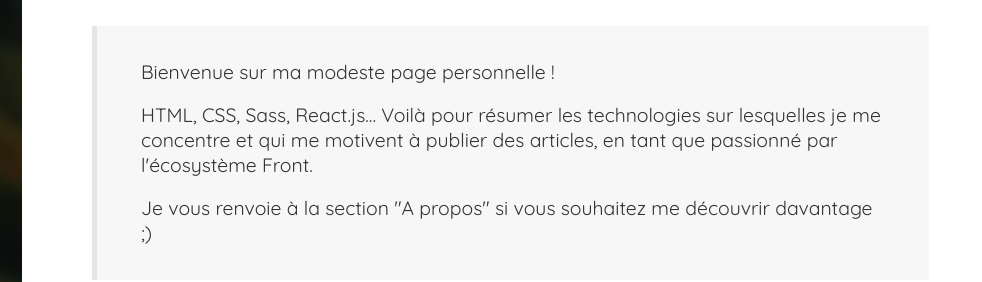
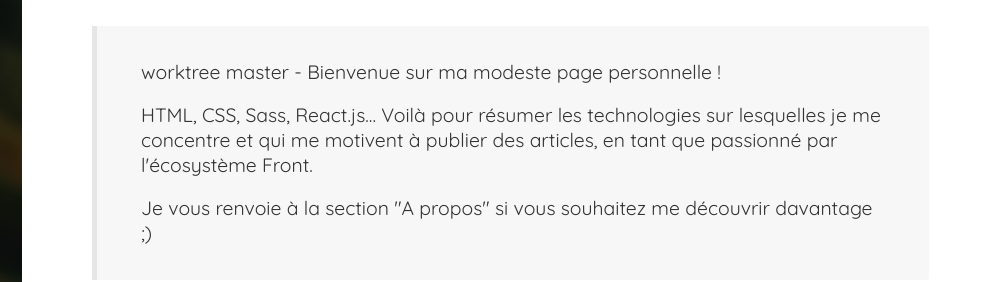
Before and after one commit to burrich/burrich.github.io, a plain HTML site: page index.html in a window 1280 px wide. Shown: the top 282 px of the page, 298-1280 px from the left. Drawn offline with Linux system fonts and the light colour scheme.

Commit message:
Check worktree master branch on prod

```diff
--- a/index.html
+++ b/index.html
@@ -67,7 +67,7 @@
 
           <div class="content-header">
             <p class="content-header-p">
-              <strong>Bienvenue sur ma modeste page personnelle !</strong>
+              <strong>worktree master - Bienvenue sur ma modeste page personnelle !</strong>
             </p>
 
             <p class="content-header-p">
```
